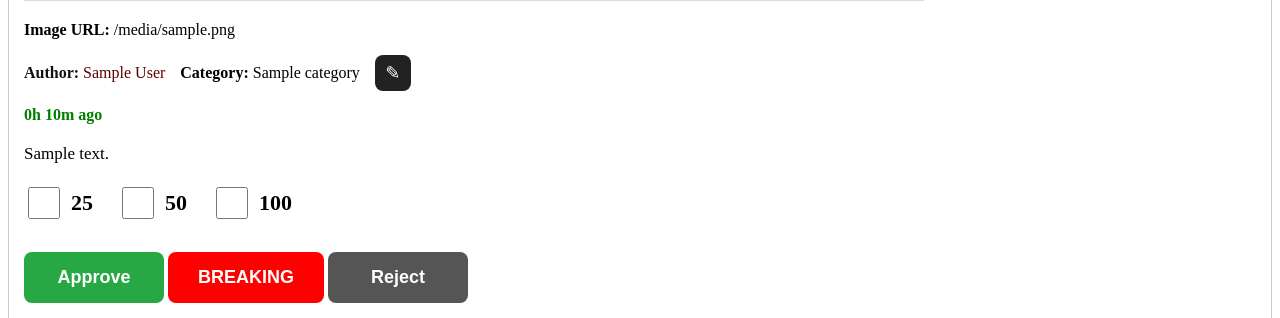
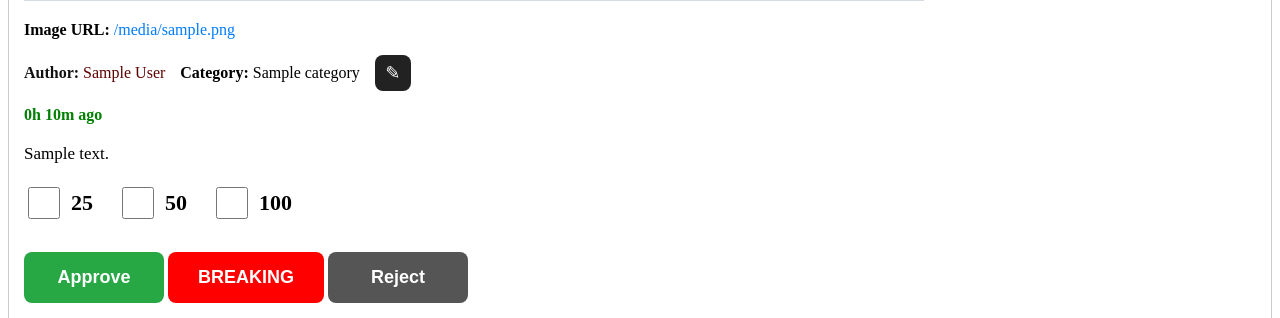
Before and after one commit to DarsanSethuraj/The-News-Feed, a FastAPI app: template Templates/pending_articles.html in a window 1280 px wide. Shown: the part 943-1261 px from the top of the page. Run offline with FastAPI, Linux system fonts and the light colour scheme; the template is opened without the code that fills it: most values are stand-ins (such as "Sample title", 1, 10 or a date in 2020); grey boxes marked "Sample" are stand-in pictures.

Commit message:
image url color change

```diff
--- a/Templates/pending_articles.html
+++ b/Templates/pending_articles.html
@@ -73,7 +73,9 @@
 
             <span
                 id="image-url-display-{{ article.id }}"
-                style="word-break:break-all;"
+                style="word-break:break-all;
+                color:#007bff;
+                "
             >
                 {{ article.image_url or '' }}
             </span>
```
